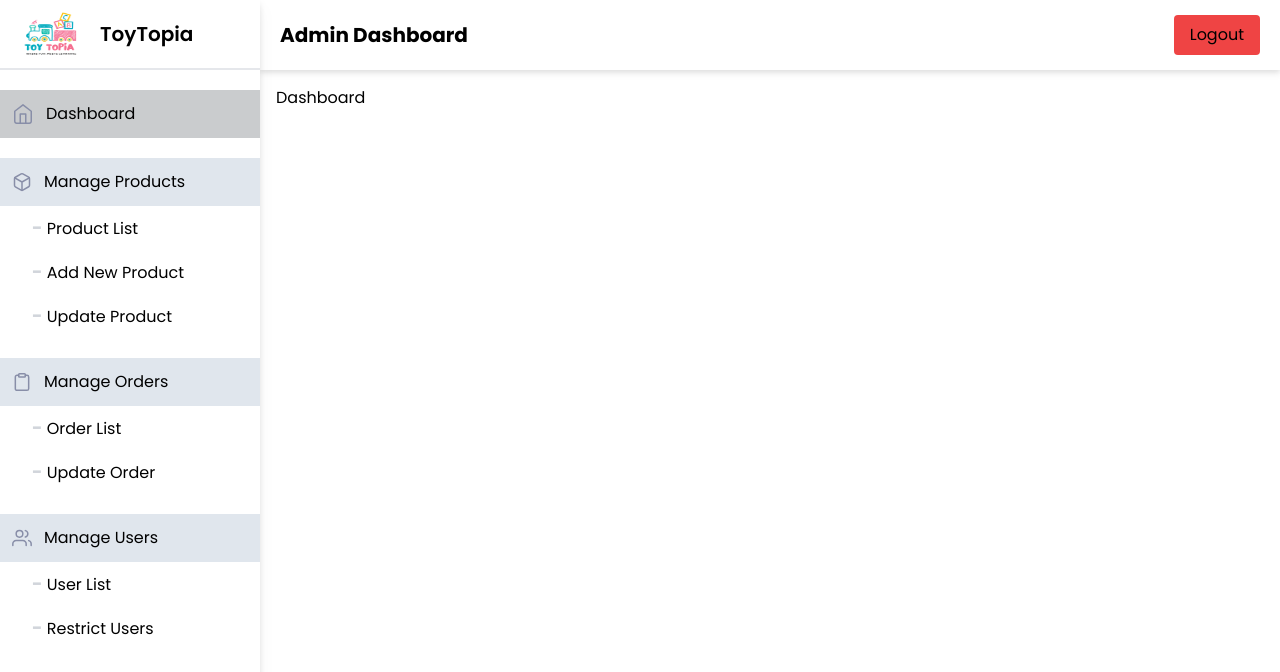
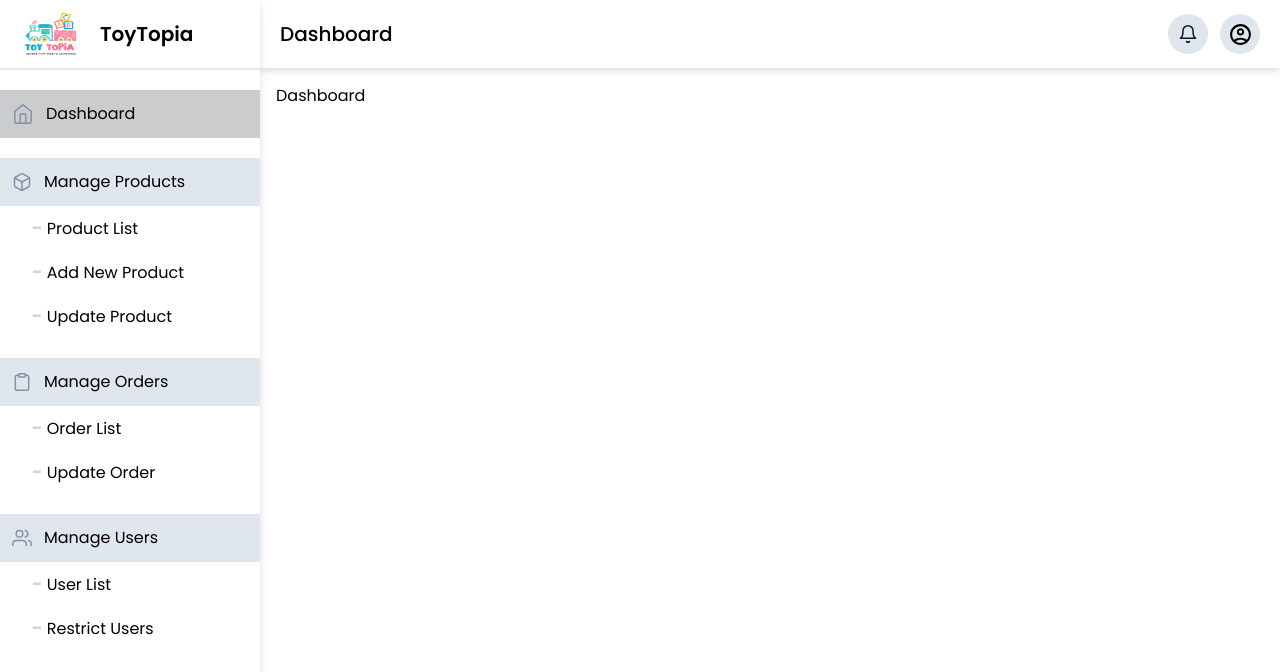
Before and after one commit to OsaVS/toytopia-frontend, a React (Vite) app: page /admin/dashboard in a window 1280 px wide. Shown: the top 672 px of the page. Built offline with nearby package versions, Linux system fonts and the light colour scheme; no server answers; sample sign-in values are in the browser's storage.

Commit message:
setup header

```diff
--- a/src/adminComponents/Header.tsx
+++ b/src/adminComponents/Header.tsx
@@ -1,10 +1,80 @@
+import { useState } from "react";
+import NotificationIcon from "../assets/CommonIcons/NotificationIcon";
+import AccountCircleOutlinedIcon from "@mui/icons-material/AccountCircleOutlined";
+import { Link, useLocation, useNavigate } from "react-router-dom";
+import { useDispatch } from "react-redux";
+import { adminLogOut } from "../features/auth/authSlice";
+
 const Header = () => {
+  const dispatch = useDispatch();
+  const navigate = useNavigate();
+  const location = useLocation();
+
+  const [isDropdownOpen, setIsDropdownOpen] = useState(false);
+
+  const handleLogout = () => {
+    dispatch(adminLogOut());
+    navigate("/admin/signin");
+  };
+
+  const getPageTitle = (pathname: string) => {
+    switch (pathname) {
+      case "/admin":
+      case "/admin/dashboard":
+        return "Dashboard";
+      case "/admin/product/list":
+        return "Product List";
+      case "/admin/product/add":
+        return "Add New Product";
+      case "/admin/product/update":
+        return "Update Product";
+      case "/admin/order/list":
+        return "Order List";
+      case "/admin/order/update":
+        return "Update Order";
+      case "/admin/user/list":
+        return "User List";
+      case "/admin/user/restrict":
+        return "Restrict Users";
+      default:
+        return "Admin Panel";
+    }
+  };
+
   return (
-    <div className="bg-white h-[70px] flex justify-between items-center px-5 drop-shadow-md">
-      <h1 className="text-xl font-bold flex-1 text-center md:text-left">
-        Admin Dashboard
+    <div className="bg-white h-[68px] flex justify-between items-center px-5 drop-shadow-md">
+      <h1 className="xs:text-base xs:ml-2 md:ml-0 md:text-xl font-medium flex-1 text-left">
+        {getPageTitle(location.pathname)}
       </h1>
-      <button className="bg-red-500 px-4 py-2 rounded">Logout</button>
+      <div className="flex items-center justify-center gap-3">
+        <div className="w-10 h-10 bg-[#E0E6ED] rounded-full flex items-center justify-center cursor-pointer">
+          <NotificationIcon />
+        </div>
+        <div
+          className="w-10 h-10 bg-[#E0E6ED] rounded-full flex items-center justify-center cursor-pointer"
+          onClick={() => setIsDropdownOpen(!isDropdownOpen)}
+        >
+          <div className="relative">
+            <AccountCircleOutlinedIcon sx={{ fontSize: 25 }} />
+            {isDropdownOpen && (
+              <div className="absolute right-0 mt-2 w-40 bg-white shadow-lg rounded-lg p-2 z-10">
+                <Link
+                  to="/admin/profile"
+                  className="block px-4 py-2 text-gray-800 hover:bg-gray-200"
+                >
+                  Profile
+                </Link>
+                <button
+                  onClick={handleLogout}
+                  className="w-full text-left px-4 py-2 text-red-600 hover:bg-gray-200"
+                >
+                  Logout
+                </button>
+              </div>
+            )}
+          </div>
+        </div>
+      </div>
     </div>
   );
 };
--- a/src/adminComponents/Layout.tsx
+++ b/src/adminComponents/Layout.tsx
@@ -1,11 +1,16 @@
-import { Outlet } from "react-router-dom";
-import { useState } from "react";
+import { Outlet, useLocation } from "react-router-dom";
+import { useEffect, useState } from "react";
 import SideBar from "./SideBar";
 // import Footer from "./Footer";
 import Header from "./Header";
 
 const Layout = () => {
+  const location = useLocation();
   const [isSidebarOpen, setIsSidebarOpen] = useState(false);
+
+  useEffect(() => {
+    setIsSidebarOpen(false);
+  }, [location]);
 
   return (
     <div className="flex min-h-screen">
--- a/src/adminComponents/SideBar.tsx
+++ b/src/adminComponents/SideBar.tsx
@@ -1,6 +1,7 @@
 import { Link, useLocation } from "react-router-dom";
 import logo from "../assets/logo.png";
 import ArrowBackIosIcon from "@mui/icons-material/ArrowBackIos";
+import ArrowForwardIosIcon from "@mui/icons-material/ArrowForwardIos";
 import DashboardIcon from "../assets/CommonIcons/DashboardIcon";
 import ProductIcon from "../assets/CommonIcons/ProductIcon";
 import OrderIcon from "../assets/CommonIcons/OrderIcon";
@@ -19,12 +20,15 @@ const SideBar = ({ isOpen, toggleSidebar }: any) => {
         className="absolute h-10 w-10 top-4 -right-5 bg-grn drop-shadow-lg p-2 rounded-full md:hidden"
         onClick={toggleSidebar}
       >
-        <ArrowBackIosIcon
-          className={`transform transition-transform duration-300 ${
-            isOpen ? "rotate-0" : "rotate-180"
-          }`}
-          sx={{ paddingBottom: "2px", paddingLeft: "6px", color: "#ffffff" }}
-        />
+        {!isOpen ? (
+          <ArrowForwardIosIcon
+            sx={{ paddingBottom: "4px", paddingLeft: "6px", color: "#ffffff" }}
+          />
+        ) : (
+          <ArrowBackIosIcon
+            sx={{ paddingBottom: "4px", paddingLeft: "6px", color: "#ffffff" }}
+          />
+        )}
       </div>
       <div className="flex items-center justify-start gap-2 border-b-2 h-[70px] pl-3">
         <img src={logo} alt="logo" className="w-20 h-12" />
--- /dev/null
+++ b/src/assets/CommonIcons/NotificationIcon.tsx
@@ -0,0 +1,18 @@
+const NotificationIcon = (props: any) => (
+  <svg
+    xmlns="http://www.w3.org/2000/svg"
+    width={20}
+    height={20}
+    fill="none"
+    {...props}
+  >
+    <path
+      stroke="#0E1726"
+      strokeLinecap="round"
+      strokeLinejoin="round"
+      strokeWidth={1.5}
+      d="M15 6.666a5 5 0 0 0-10 0c0 5.833-2.5 7.5-2.5 7.5h15s-2.5-1.667-2.5-7.5ZM11.441 17.5a1.666 1.666 0 0 1-2.883 0"
+    />
+  </svg>
+);
+export default NotificationIcon;
```
